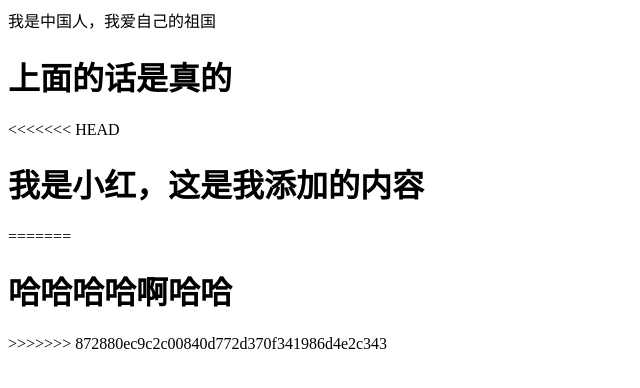
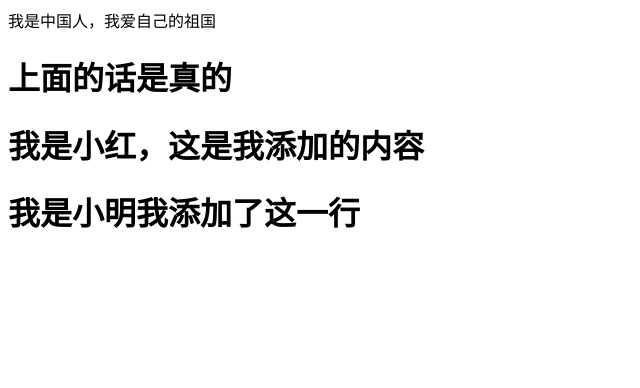
Before and after one commit to 798358117/test112, a plain HTML site: page index.html in a window 1280 px wide. Shown: the whole page, without its empty margins (0-640 px from the left). Drawn offline with Linux system fonts and the light colour scheme.

Commit message:
小明有添加了一行

```diff
--- a/index.html
+++ b/index.html
@@ -9,10 +9,7 @@
 <body>
     <div>我是中国人，我爱自己的祖国</div>
     <h1>上面的话是真的</h1>
-<<<<<<< HEAD
     <h1>我是小红，这是我添加的内容</h1>
-=======
-    <h1>哈哈哈哈啊哈哈</h1>
->>>>>>> 872880ec9c2c00840d772d370f341986d4e2c343
+    <h1>我是小明我添加了这一行</h1>
 </body>
 </html>
```
